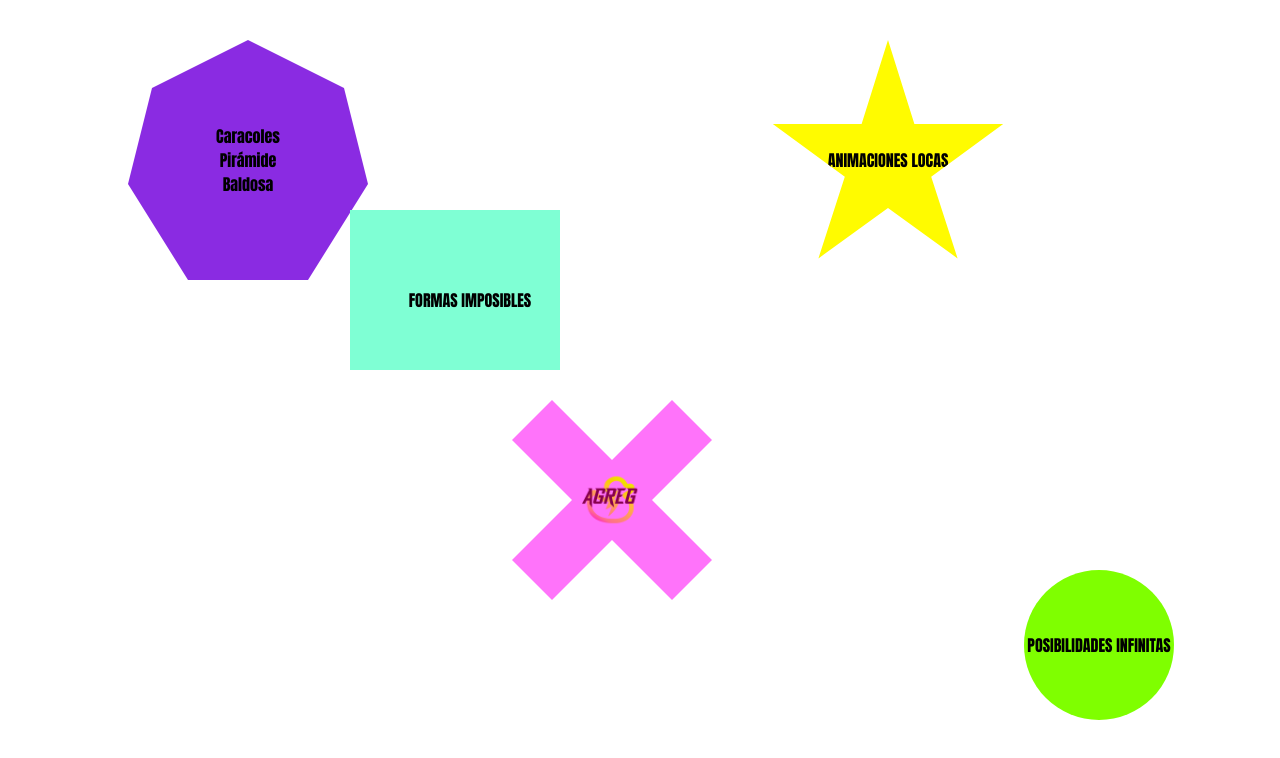
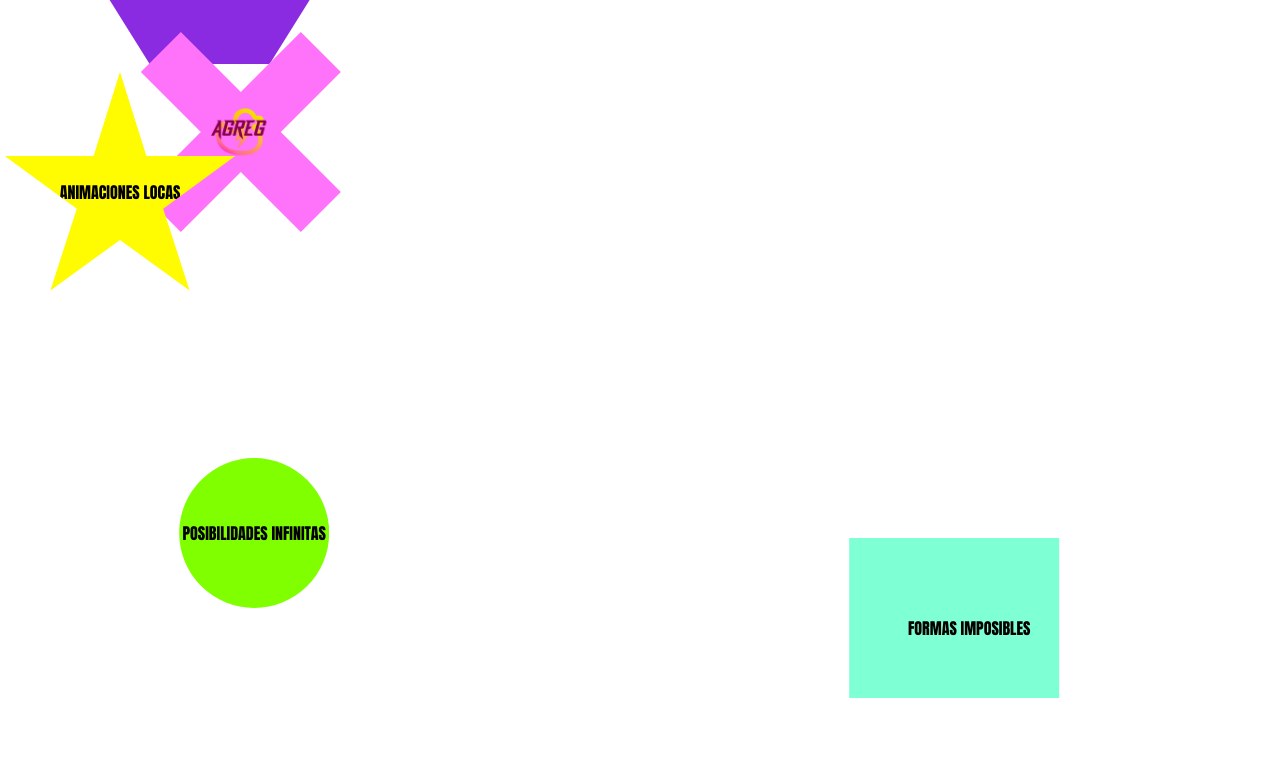
Before and after one commit to AlvaroGReg/piecesMenuWeb, a plain HTML site: page index.html in a window 1280 px wide. Drawn offline with Linux system fonts and the light colour scheme.

Commit message:
truly random position

```diff
--- a/index.js
+++ b/index.js
@@ -51,17 +51,15 @@ function makeInvisible(backgroundName){
     }
 }
 
-let position1 = {left: 10, bottom: 65};
-let position2 = {left: 25, bottom: 50};
-let position3 = {left: 40, bottom: 25};
-let position4 = {left: 60, bottom: 65};
-let position5 = {left: 80, bottom: 10};
-let positions = [position1,position2,position3,position4,position5];
-let index = 0;
 
 Array.from(document.getElementsByClassName('positions')).forEach(element => {
-    console.log(element)
-    element.style.left = positions[index].left + "%";
-    element.style.bottom = positions[index].bottom + "%";
-    index++;
+
+    element.style.left = getRandomInt(80) + "%";
+    element.style.bottom = getRandomInt(100) + "%";
+
 });
+
+
+function getRandomInt(max) {
+    return Math.floor(Math.random() * max);
+  }
--- a/style.css
+++ b/style.css
@@ -26,7 +26,7 @@ div {
     10% 20%
   );
 
-  animation: divMovement 2s;
+  animation: divDrop 2s;
 }
 
 .square {
@@ -138,7 +138,7 @@ div:hover {
   }
 }
 
-@keyframes divMovement {
+@keyframes divDrop {
   from {
     transform: translateX(0%);
   }
```
